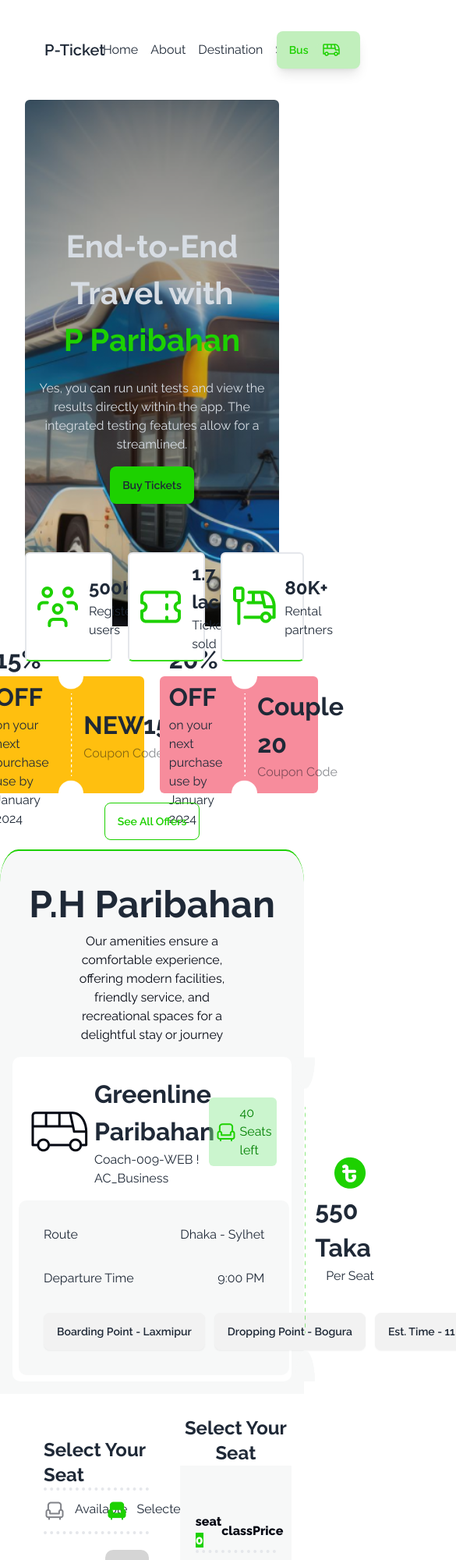
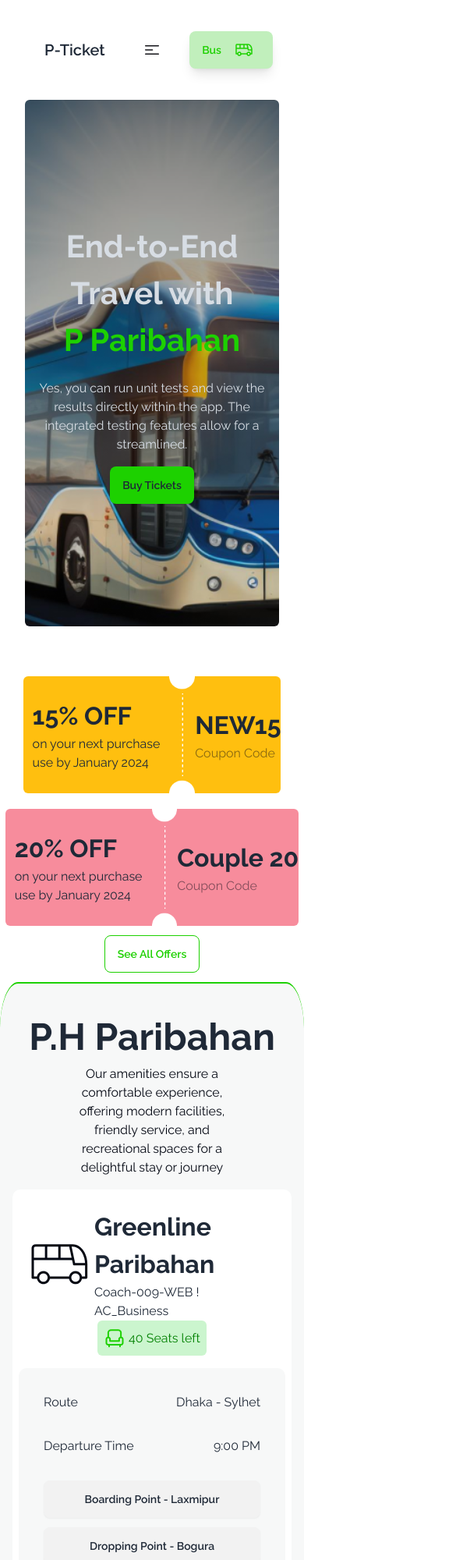
Before and after one commit to Mkkawser/PH-assignment-5, a website: page index.html in a window 390 px wide. Shown: the top 2000 px of the page at 78% size, 585 px wide, since content can reach past the window. Drawn offline with Linux system fonts and the light colour scheme.

Commit message:
added responsiveexit

```diff
--- a/index.html
+++ b/index.html
@@ -23,12 +23,13 @@
         <div class="navbar-start">
           <a class="btn btn-ghost text-xl fontb">P-Ticket</a>
         </div>
-        <div class="navbar-center gap-4 lg:flex">
+        <div class="navbar-center gap-4 hidden md:flex">
           <a href="#">Home</a>
           <a href="#">About</a>
           <a href="#">Destination</a>
           <a href="#">Search</a>
         </div>
+        <img class="md:hidden" src="./images/menu.png" alt="" />
         <div class="navbar-end">
           <div
             class="btn text-[#1DD100] bg-[#c1efbc] hover:bg-inherit shadow-lg border-none"
@@ -65,7 +66,7 @@
         </div>
       </div>
       <div
-        class="flex justify-center absolute bottom-[-45px] gap-5 w-[-webkit-fill-available]"
+        class="justify-center absolute bottom-[-45px] gap-5 w-[-webkit-fill-available] hidden md:flex"
       >
         <div
           class="card1 flex gap-2 items-center bg-white rounded-md p-2 border-2 border-b-[#38dc1b]"
@@ -98,9 +99,9 @@
     </div>
 
     <!-- Best Offer For You -->
-    <div class="mt-[4rem] flex items-center justify-center gap-5">
+    <div class="mt-[4rem] flex flex-col md:flex-row items-center justify-center gap-5">
       <div
-        class="bg-[#FFBF0F] w-[400px] flex items-center justify-around rounded-md h-[150px]"
+        class="bg-[#FFBF0F] max-w-[3800px] flex items-center justify-around rounded-md h-[150px]"
       >
         <div class="p-3">
           <p class="font-bold text-[2rem]">15% OFF</p>
@@ -114,7 +115,7 @@
         </div>
       </div>
       <div
-        class="bg-[#F78C9C] w-[400px] flex items-center justify-around rounded-md h-[150px]"
+        class="bg-[#F78C9C] max-w-[3800px] flex items-center justify-around rounded-md h-[150px]"
       >
         <div class="p-3">
           <p class="font-bold text-[2rem]">20% OFF</p>
@@ -141,14 +142,16 @@
         <div class="text-center p-4">
           <p class="font-bold text-[3rem]">P.H Paribahan</p>
           <p class="w-[60%] mx-auto text-[#030712]">
-            Our amenities ensure a comfortable experience, offering modern facilities, friendly service, and recreational spaces for a delightful stay or journey
+            Our amenities ensure a comfortable experience, offering modern
+            facilities, friendly service, and recreational spaces for a
+            delightful stay or journey
           </p>
         </div>
         <div
-          class="grid grid-cols-[1fr_7%_25%] justify-items-center items-center bg-[white] rounded-[10px]"
+          class="flex flex-col md:grid md:grid-cols-[1fr_7%_25%] justify-items-center items-center bg-[white] rounded-[10px]"
         >
           <div class="p-2">
-            <div class="flex items-center justify-between p-4">
+            <div class="flex flex-col md:flex-row items-center justify-between p-4">
               <div class="flex items-center gap-2">
                 <img src="./images/bus-logo.png" alt="" />
                 <div class="">
@@ -172,7 +175,7 @@
                 <p>Departure Time</p>
                 <p>9:00 PM</p>
               </div>
-              <div class="flex flex-1 p-4 gap-3">
+              <div class="flex flex-col md:flex-row p-4 gap-3">
                 <button class="btn">Boarding Point - Laxmipur</button>
                 <button class="btn">Dropping Point - Bogura</button>
                 <button class="btn">Est. Time - 11 Hour</button>
@@ -180,7 +183,7 @@
             </div>
           </div>
           <img
-            class="h-[-webkit-fill-available]"
+            class="h-[-webkit-fill-available] hidden md:block"
             src="./images/info-devider.png"
           />
           <div class="flex items-center flex-col">
@@ -192,7 +195,7 @@
       </div>
 
       <!-- Select Your Seat -->
-      <div class="grid grid-cols-[60%_40%] p-4 bg-[#ffffff]">
+      <div class="flex flex-col md:grid md:grid-cols-[60%_40%] md:justify-items-center p-4 bg-[#ffffff]">
         <!-- left side seat -->
         <div
           class="lg:w-[60%] lg:border-r-4 border-dotted border-black-500 p-10"
@@ -401,10 +404,10 @@
         </div>
         <!-- right side seat -->
         <div
-          class="lg:w-[40%] border-b-4 border-dotted border-black-500 lg:my-5 my-3"
+          class="border-dotted border-black-500 lg:my-5 my-3"
         >
           <p
-            class="raleway text-center lg:text-start font-bold text-2xl lg:text-[24px]"
+            class=" text-center lg:text-start font-bold text-2xl lg:text-[24px]"
           >
             Select Your Seat
           </p>
@@ -466,7 +469,7 @@
               </p>
             </div>
           </div>
-          <div class="p-5 lg:p-10 min-h-[70%]">
+          <div class="p-5 lg:p-10 min-h-[50%]">
             <label class="form-control w-full">
               <div class="label">
                 <span class="label-text text-[16px] font-extrabold"
@@ -551,10 +554,10 @@
     <!-- Footer Section -->
     <div class="bg-[#030712] text-white">
       <div class="p-10">
-        <div class="flex items-center justify-around p-[30px]">
-          <div class="">
-            <p class="font-bold text-[3rem]">P-Ticket</p>
-            <p class="w-[60%]">
+        <div class="flex flex-col md:flex-row items-center justify-around p-[30px]">
+          <div class="mt-2">
+            <p class="font-bold text-[1.5rem] md:text-[3rem]">P-Ticket</p>
+            <p class="md:w-[60%]">
               P-Ticket is a digital platform to make your daily commuting
               better.
             </p>
--- a/input.css
+++ b/input.css
@@ -6,7 +6,4 @@
   body {
     font-family: "Raleway", sans-serif;
   }
-  html {
-    scroll-behavior: smooth;
-   }
 }
```
Also changed, not shown: images/menu.png (added), output.css.
